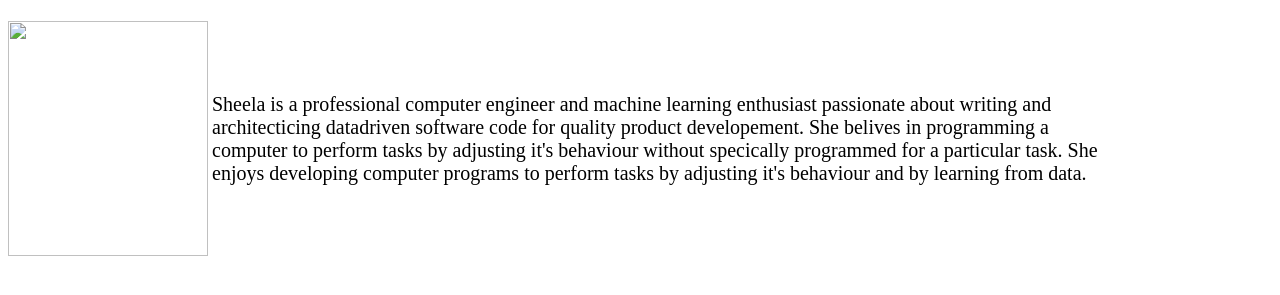
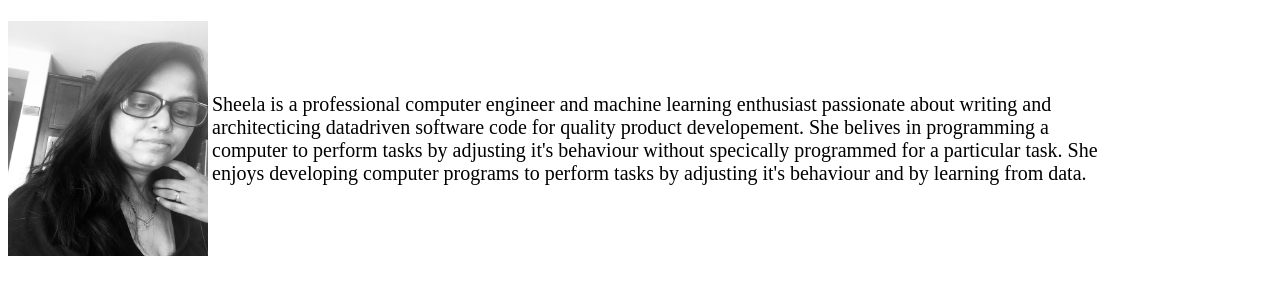
Before and after one commit to sheela14/PersonalWebsite, a plain HTML site: page site/index.html in a window 1280 px wide. Shown: the part 69-364 px from the top of the page. Drawn offline with Linux system fonts and the light colour scheme.

Commit message:
changes to index

```diff
--- a/site/index.html
+++ b/site/index.html
@@ -24,7 +24,7 @@
 <h1> Welcome to "An Introduction to Machine Learning Theory ! "</h1>
   <div class="logoandtext">
 
- <img src="site/sheela_BW.jpg" width="200" height="235">
+ <img src="sheela_BW.jpg" width="200" height="235">
 <P>
 	Sheela is a professional computer engineer and machine learning enthusiast passionate about writing and architecticing datadriven software code for quality product developement. She belives in programming a computer to perform tasks by adjusting it's behaviour without specically programmed for a particular task. She enjoys developing  computer programs to perform  tasks by adjusting it's behaviour and by learning from data.
 </P>
```
